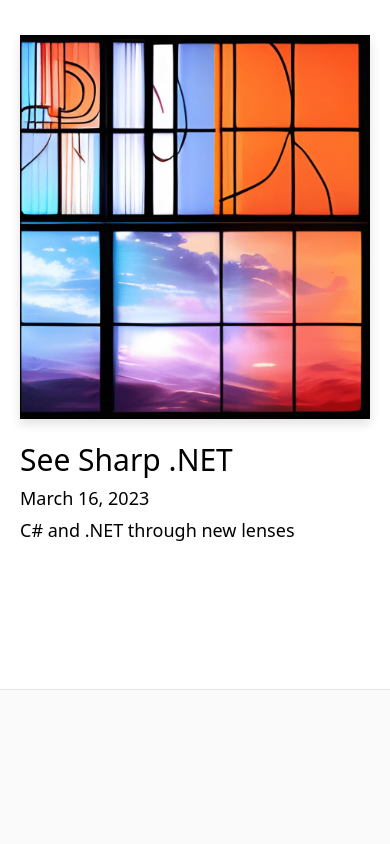
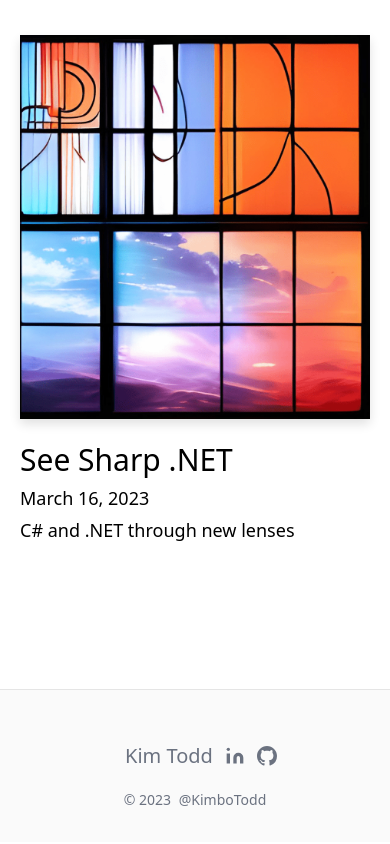
Before and after one commit to KimboTodd/kimblog, a Next.js app: page / in a window 390 px wide. Shown: the part 3490-4334 px from the top of the page. Built offline with nearby package versions, Linux system fonts and the light colour scheme.

Commit message:
fix footer links and format in mobile

```diff
--- a/components/layout.tsx
+++ b/components/layout.tsx
@@ -1,7 +1,8 @@
-import Alert from "./alert";
-import Container from "./container";
-import Meta from "./meta";
-import * as React from "react";
+import Alert from './alert';
+import Avatar from './avatar';
+import Container from './container';
+import Meta from './meta';
+import * as React from 'react';
 
 type Props = {
   preview?: boolean;
@@ -16,9 +17,100 @@
         <Alert preview={preview} />
         <main>{children}</main>
       </div>
-      <footer className="bg-neutral-50 border-t border-neutral-200">
+      <footer className="border-t border-neutral-200 bg-neutral-50">
         <Container>
-          <div className="py-28 flex flex-col lg:flex-row items-center"></div>
+          <div className="flex flex-col items-center py-8 lg:flex-row">
+            <div className="flex flex-row content-center items-center justify-center p-5">
+              <a className="title-font flex items-center justify-center font-medium text-gray-900 md:justify-start">
+                <img
+                  src={'/assets/blog/authors/KimPossibleAvatar.jpeg'}
+                  className="mr-4 hidden h-10 w-10 rounded-full ring-green-500/20 hover:ring-4 lg:block"
+                  alt="Image of Kim's avatar"
+                />
+                <span className="ml-3 text-xl text-gray-500 sm:ml-4  sm:border-r-2 sm:border-gray-200 sm:py-2 sm:pr-4">
+                  Kim Todd
+                </span>
+              </a>
+
+              {/* <a className="text-gray-500">
+                  <svg
+                    fill="currentColor"
+                    stroke-linecap="round"
+                    stroke-linejoin="round"
+                    stroke-width="2"
+                    className="h-5 w-5"
+                    viewBox="0 0 24 24"
+                  >
+                    <path d="M18 2h-3a5 5 0 00-5 5v3H7v4h3v8h4v-8h3l1-4h-4V7a1 1 0 011-1h3z"></path>
+                  </svg>
+                </a> */}
+              {/* <a className="ml-3 text-gray-500">
+                  <svg
+                    fill="currentColor"
+                    stroke-linecap="round"
+                    stroke-linejoin="round"
+                    stroke-width="2"
+                    className="h-5 w-5"
+                    viewBox="0 0 24 24"
+                  >
+                    <path d="M23 3a10.9 10.9 0 01-3.14 1.53 4.48 4.48 0 00-7.86 3v1A10.66 10.66 0 013 4s-4 9 5 13a11.64 11.64 0 01-7 2c9 5 20 0 20-11.5a4.5 4.5 0 00-.08-.83A7.72 7.72 0 0023 3z"></path>
+                  </svg>
+                </a> */}
+
+              <a
+                className="ml-3 text-gray-500"
+                href="https://www.linkedin.com/in/kim-todd-1a65a413/"
+              >
+                <svg
+                  fill="currentColor"
+                  stroke="currentColor"
+                  stroke-linecap="round"
+                  stroke-linejoin="round"
+                  stroke-width="0"
+                  className="h-5 w-5"
+                  viewBox="0 0 24 24"
+                >
+                  <path
+                    stroke="none"
+                    d="M16 8a6 6 0 016 6v7h-4v-7a2 2 0 00-2-2 2 2 0 00-2 2v7h-4v-7a6 6 0 016-6zM2 9h4v12H2z"
+                  ></path>
+                  <circle cx="4" cy="4" r="2" stroke="none"></circle>
+                </svg>
+              </a>
+
+              <a
+                className="ml-3 text-gray-500"
+                href="https://github.com/KimboTodd"
+              >
+                <svg
+                  aria-hidden="true"
+                  viewBox="0 0 16 16"
+                  className="h-5 w-5"
+                  width="24"
+                  fill="currentColor"
+                >
+                  <path
+                    fill-rule="evenodd"
+                    d="M8 0C3.58 0 0 3.58 0 8c0 3.54 2.29 6.53 5.47 7.59.4.07.55-.17.55-.38 0-.19-.01-.82-.01-1.49-2.01.37-2.53-.49-2.69-.94-.09-.23-.48-.94-.82-1.13-.28-.15-.68-.52-.01-.53.63-.01 1.08.58 1.23.82.72 1.21 1.87.87 2.33.66.07-.52.28-.87.51-1.07-1.78-.2-3.64-.89-3.64-3.95 0-.87.31-1.59.82-2.15-.08-.2-.36-1.02.08-2.12 0 0 .67-.21 2.2.82.64-.18 1.32-.27 2-.27.68 0 1.36.09 2 .27 1.53-1.04 2.2-.82 2.2-.82.44 1.1.16 1.92.08 2.12.51.56.82 1.27.82 2.15 0 3.07-1.87 3.75-3.65 3.95.29.25.54.73.54 1.48 0 1.07-.01 1.93-.01 2.2 0 .21.15.46.55.38A8.013 8.013 0 0 0 16 8c0-4.42-3.58-8-8-8z"
+                  ></path>
+                </svg>
+              </a>
+            </div>
+
+            {/* <span className="mt-4 inline-flex justify-center  sm:mt-0 sm:justify-start"> */}
+            <p className="text-sm text-gray-500 sm:ml-auto">
+              © 2023{' '}
+              <a
+                href="https://github.com/KimboTodd"
+                className="ml-1"
+                rel="noopener noreferrer"
+                target="_blank"
+              >
+                @KimboTodd
+              </a>
+            </p>
+            {/* </span> */}
+          </div>
         </Container>
       </footer>
     </>
```
